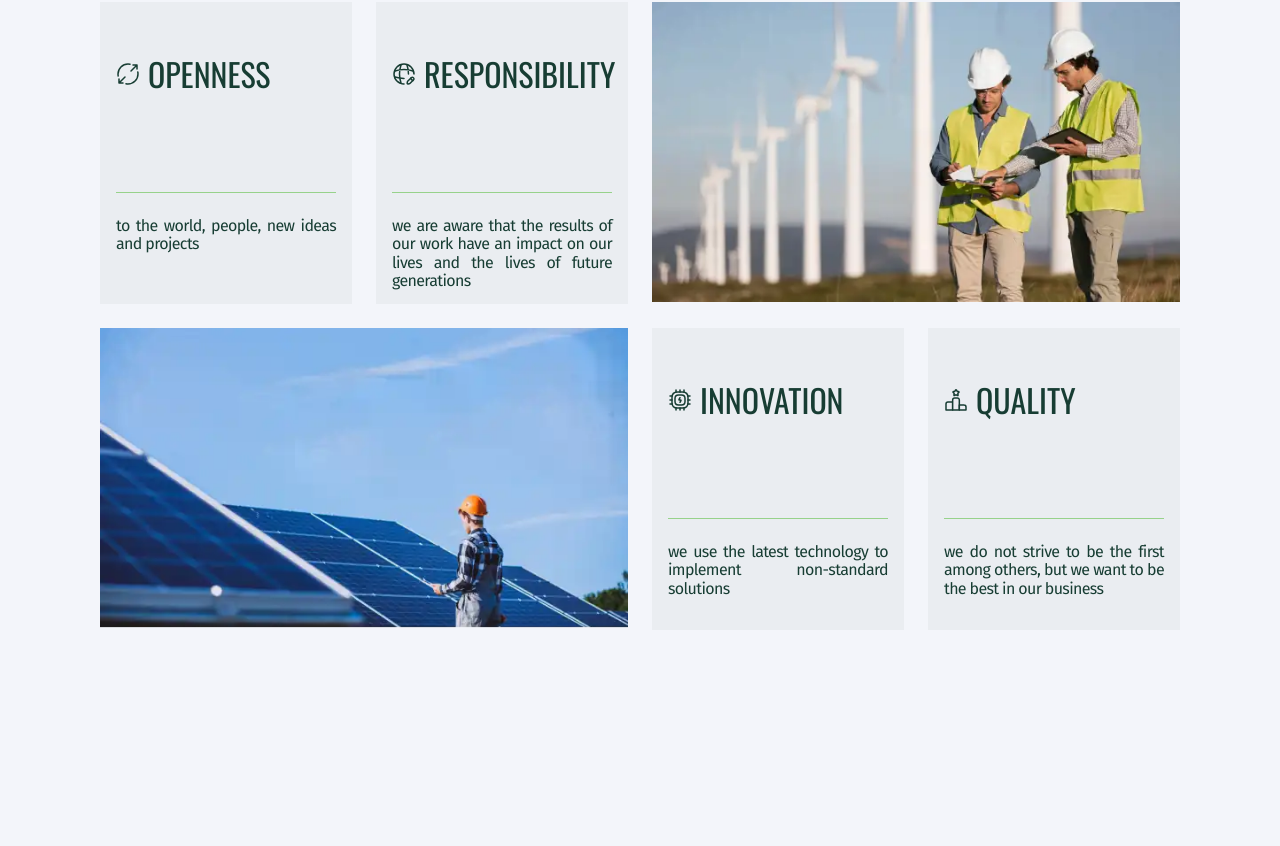
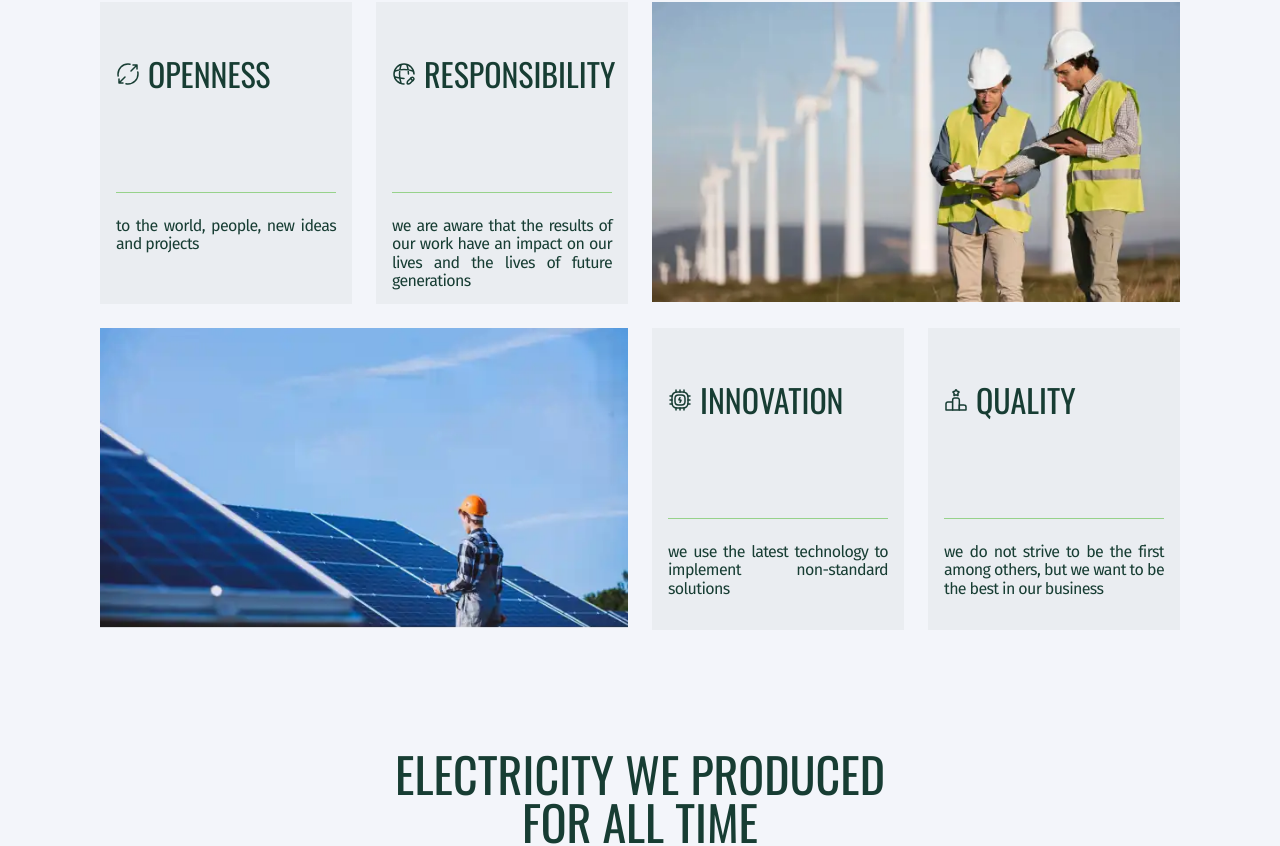
Before and after one commit to Marchenko1997/EcoSolutions, a React (Vite) app: page / in a window 1280 px wide. Shown: the part 1279-2125 px from the top of the page. Before the commit the page ends 2029 px from the top, so only its background shows below. Built offline with nearby package versions, Linux system fonts and the light colour scheme.

Commit message:
creating title for Electricity section

```diff
--- a/src/App.jsx
+++ b/src/App.jsx
@@ -3,6 +3,7 @@ import "./App.css";
 import Container from "./components/Common/Container/Container";
 import Hero from "./components/Hero/Hero"
 import MainValues from "./components/MainValues/MainValues";
+import Electricity from "./components/Electricity/Electricity";
 
 function App() {
   return (
@@ -11,7 +12,8 @@ function App() {
       <main>
         <Container>
           <Hero />
-          <MainValues/>
+          <MainValues />
+          <Electricity/>
         </Container>
       </main>
     </>
--- /dev/null
+++ b/src/components/Electricity/Electricity.jsx
@@ -0,0 +1,11 @@
+import TitleElectricity from "./TitleElectricity/TitleElectricity"
+
+const Electricity = () => {
+  return (
+      <div>
+          <TitleElectricity />
+    </div>
+  )
+}
+
+export default Electricity
--- /dev/null
+++ b/src/components/Electricity/TitleElectricity/TitleElectricity.jsx
@@ -0,0 +1,12 @@
+import Title from "../../Common/Title/Title"
+import { TitleContainer } from "./TitleElectricity.styled"
+
+const TitleElectricity = () => {
+  return (
+    <TitleContainer>
+      <Title>Electricity we produced for all time</Title>
+    </TitleContainer>
+  );
+}
+
+export default TitleElectricity
--- /dev/null
+++ b/src/components/Electricity/TitleElectricity/TitleElectricity.styled.jsx
@@ -0,0 +1,16 @@
+import styled from "styled-components";
+
+export const TitleContainer = styled.div`
+  width: 100%;
+  max-width: 286px;
+  text-align: center;
+  margin: 0 auto;
+
+  @media screen and (min-width: 768px) {
+    max-width: 368px;
+  }
+
+  @media screen and (min-width: 1280px) {
+    max-width: 491px;
+  }
+`;
```
Also changed, not shown: src/components/Electricity/Electricity.styled.jsx (added).
